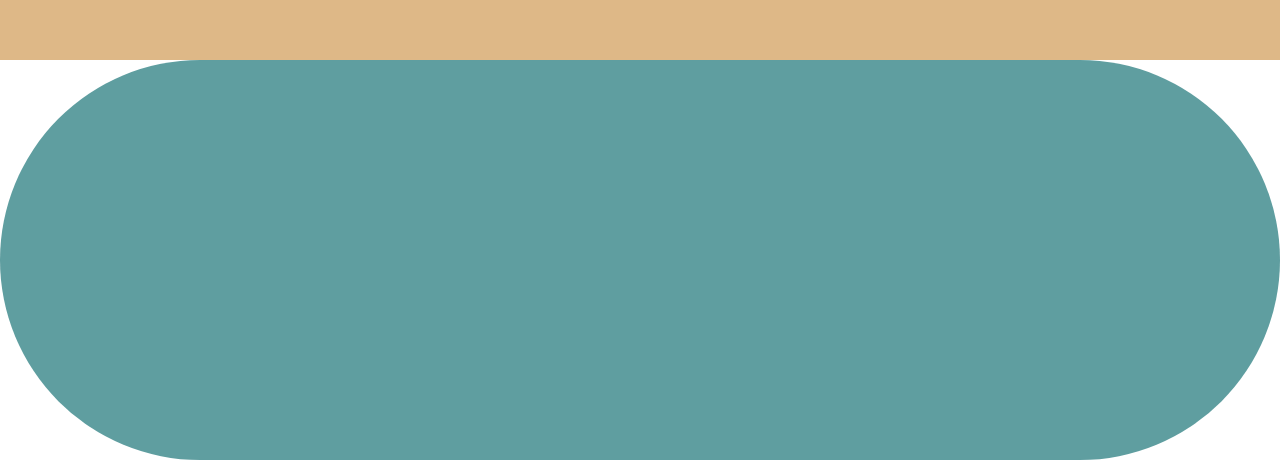
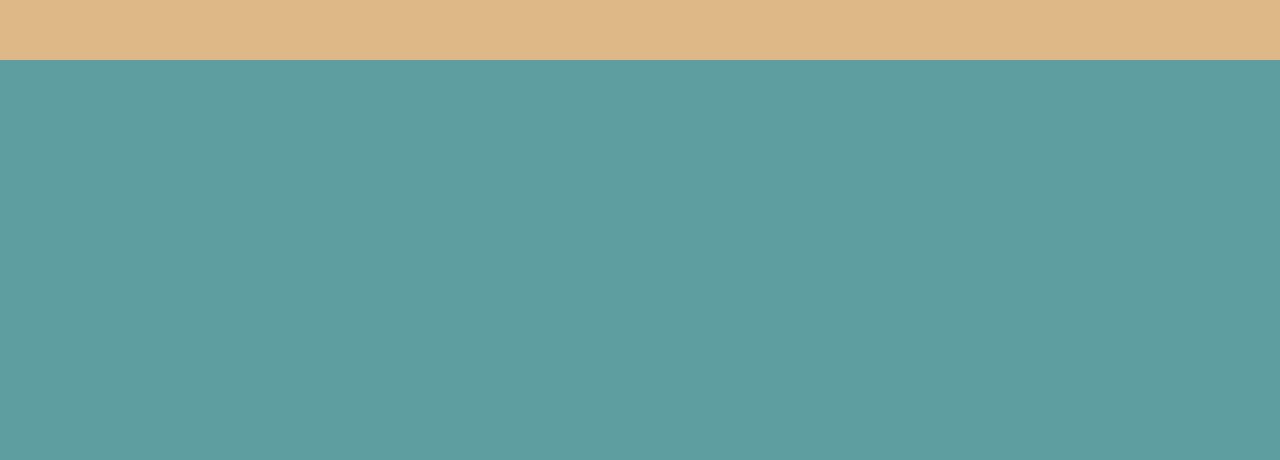
Before and after one commit to jorit-vasconezgerlach/jump-away-on-hover, a plain HTML site: page index.html in a window 1280 px wide. Shown: the part 340-800 px from the top of the page. Drawn offline with Linux system fonts and the light colour scheme.

Commit message:
Update CSS + remove borderradius (animation idea)

```diff
--- a/page.css
+++ b/page.css
@@ -23,6 +23,5 @@ body {
     height: 50%;
     width: 100%;
     background: cadetblue;
-    border-radius: 200px;
     transition: 0.2s ease-in-out;
 }
```
